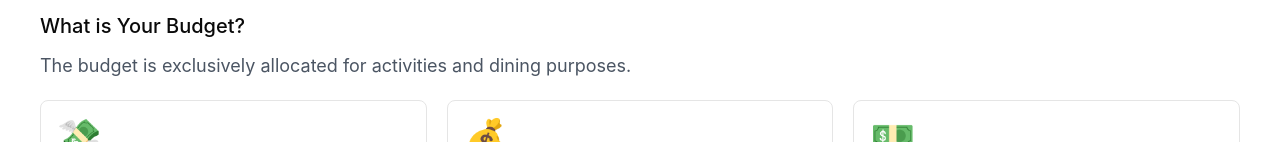
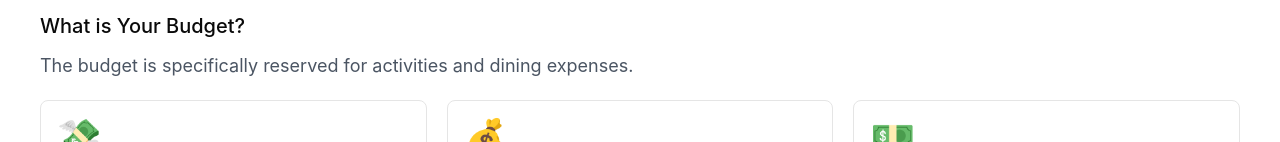
Before and after one commit to devkobby24/ai-trip-planner, a React (Vite) app: page /create-trip in a window 1280 px wide. Shown: the part 467-609 px from the top of the page. Built offline with nearby package versions, Linux system fonts and the light colour scheme; no server answers.

Commit message:
UI and logic update

```diff
--- a/src/create-trip/index.jsx
+++ b/src/create-trip/index.jsx
@@ -81,16 +81,16 @@ function CreateTrip() {
     ) {
       toast("Please fill all the fields.");
       return;
+    } else {
+      setLoading(true);
     }
 
-    setLoading(true);
     const FINAL_PROMPT = AI_PROMPT.replace("{location}", formData?.location)
       .replace("{totalDays}", formData?.noOfdays)
       .replace("{traveler}", formData?.NumberofTravelers)
       .replace("{budget}", formData?.budget)
       .replace("{totalDays}", formData?.noOfdays);
 
-    // console.log(FINAL_PROMPT);
 
     const result = await chatSession.sendMessage(FINAL_PROMPT);
     // console.log("--", result?.response?.text());
@@ -164,8 +164,7 @@ function CreateTrip() {
           What is Your Budget?
         </h2>
         <h2 className="text-gray-600 text-lg">
-          The budget is exclusively allocated for activities and dining
-          purposes.
+        The budget is specifically reserved for activities and dining expenses.
         </h2>
         <div className="grid grid-cols-3 mt-5 gap-5">
           {SelectBudgetOptions.map((item, index) => (
```
